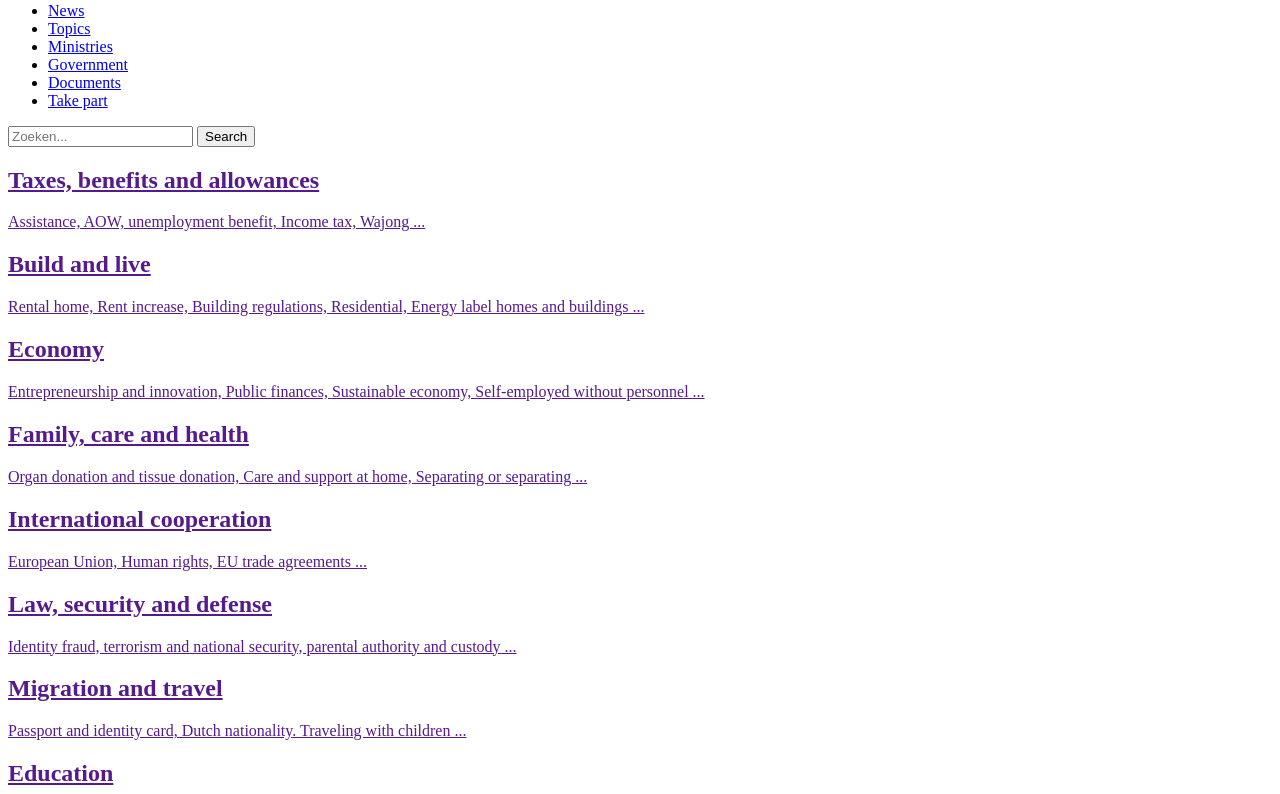
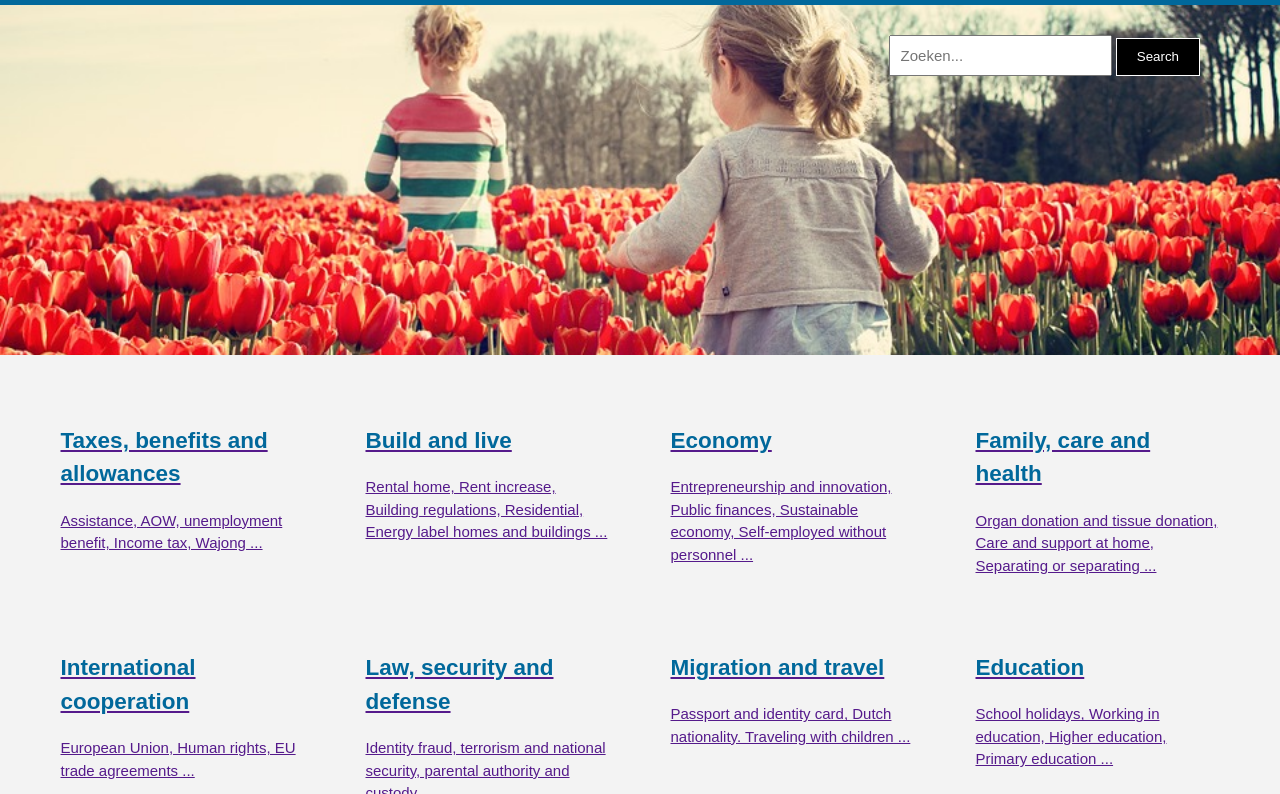
Before and after one commit to Dumie1/hyf-html-css, a plain HTML site: page week3/index.html in a window 1280 px wide. Shown: the part 185-979 px from the top of the page. Drawn offline with Linux system fonts and the light colour scheme.

Commit message:
Update index.html

```diff
--- a/week3/index.html
+++ b/week3/index.html
@@ -6,7 +6,7 @@
     <meta name="description" content="Affordable and professional web design">
   	<meta name="author" content="Dumie">
     <title>Informatie van de Rijksoverheid | Rijksoverheid.nl</title>
-    <link rel="stylesheet" href="responsive.css">
+    <link rel="stylesheet" href="style.css">
   </head>
   <body>
  	<div class="top">
```
